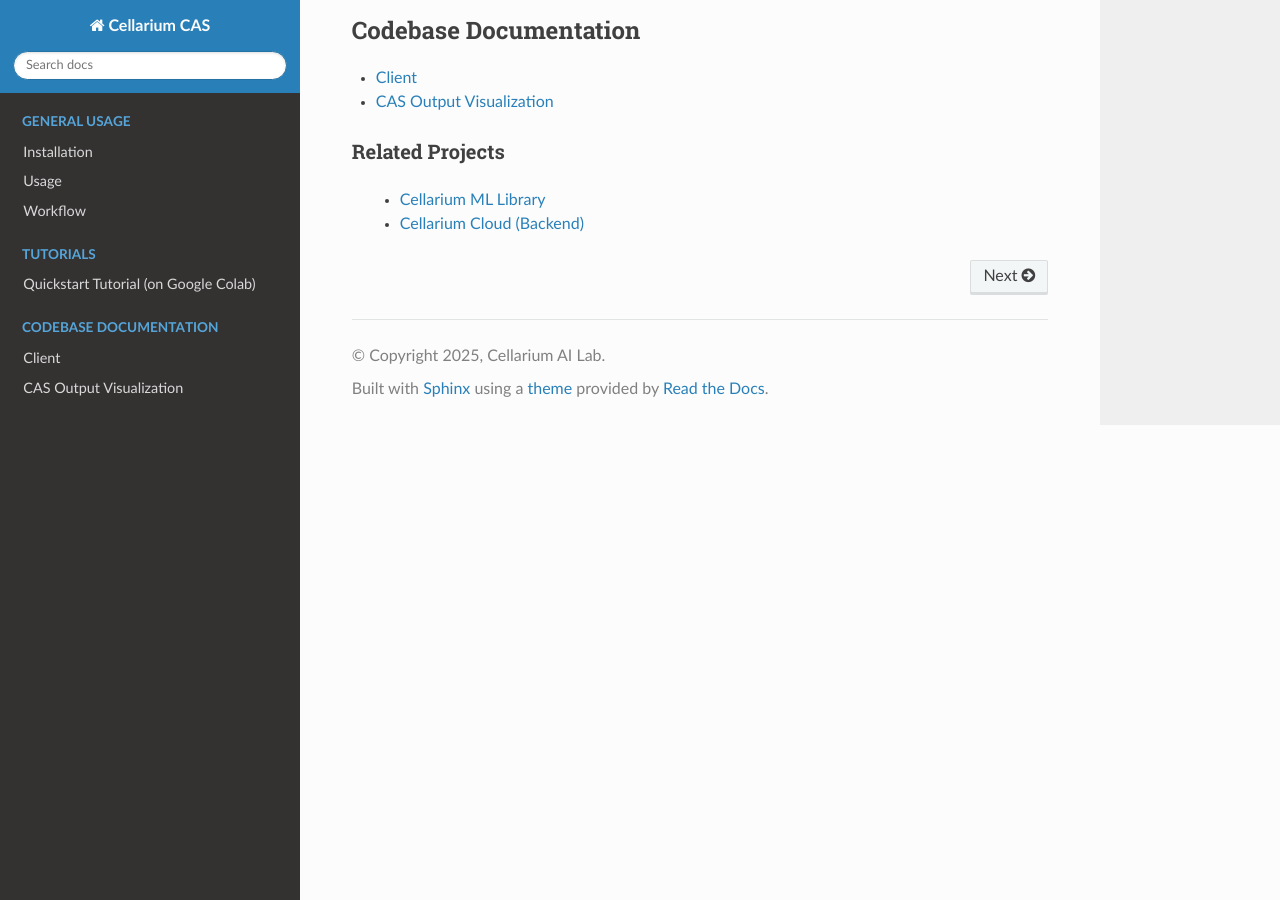
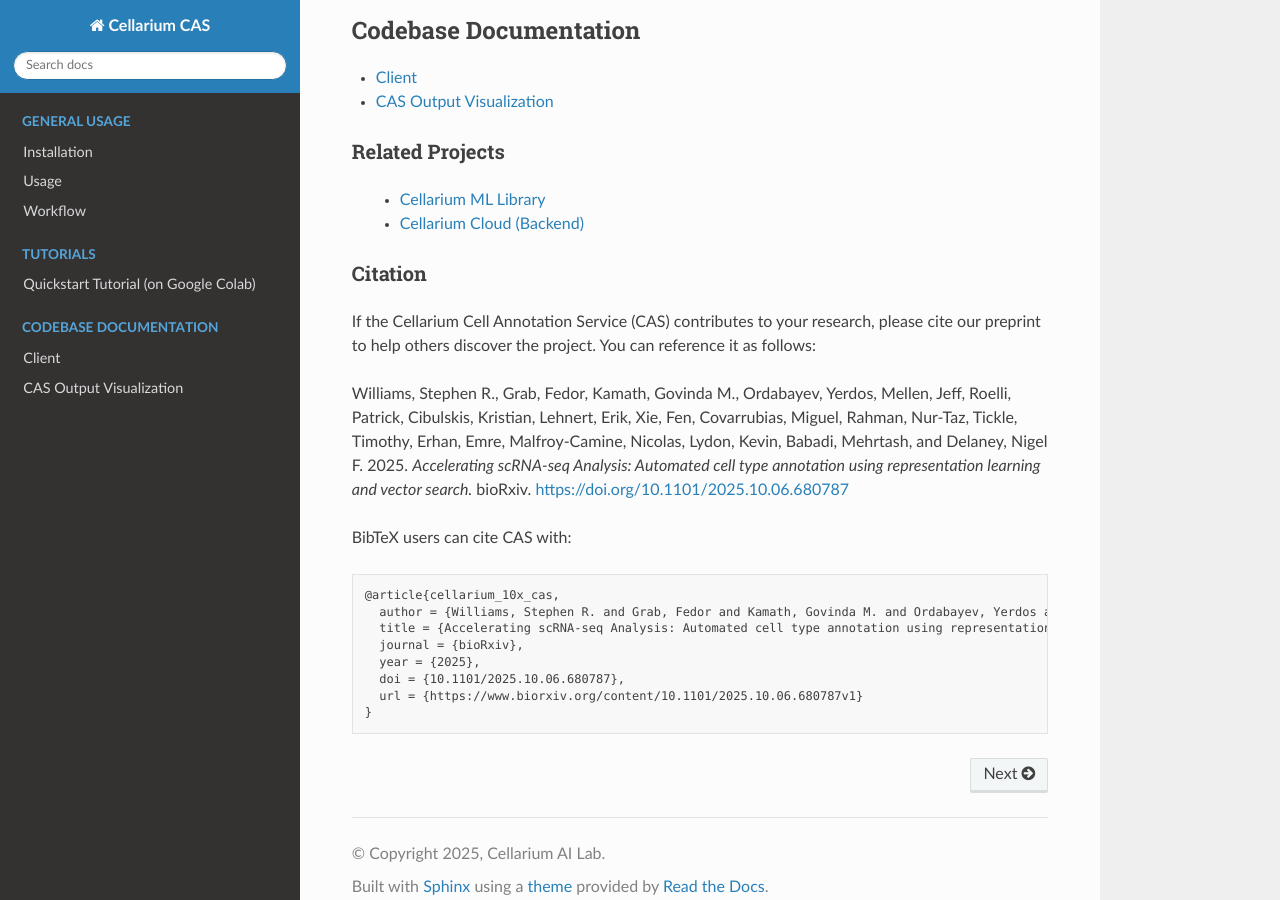
Before and after one commit to cellarium-ai/cellarium-cas, a Sphinx documentation site: the page built from docs/source/index.rst, in a window 1280 px wide and 900 px high, scrolled down 1475 px. Built offline with Sphinx 7.4.7 and the Read the Docs theme 3.1.0, drawn with Linux system fonts in a browser that asks for light colours; pages that are not in the unit, such as notebooks, are missing from menus; the version number could not be read and is left out.

Commit message:
docs: #121 add citation to index

```diff
--- a/docs/source/index.rst
+++ b/docs/source/index.rst
@@ -56,3 +56,24 @@
 ================
     * `Cellarium ML Library <https://cellarium-ai.github.io/cellarium-ml/index.html>`_
     * `Cellarium Cloud (Backend) <https://github.com/cellarium-ai/cellarium-cloud>`_
+
+
+Citation
+========
+
+If the Cellarium Cell Annotation Service (CAS) contributes to your research, please cite our preprint to help others discover the project. You can reference it as follows:
+
+Williams, Stephen R., Grab, Fedor, Kamath, Govinda M., Ordabayev, Yerdos, Mellen, Jeff, Roelli, Patrick, Cibulskis, Kristian, Lehnert, Erik, Xie, Fen, Covarrubias, Miguel, Rahman, Nur-Taz, Tickle, Timothy, Erhan, Emre, Malfroy-Camine, Nicolas, Lydon, Kevin, Babadi, Mehrtash, and Delaney, Nigel F. 2025. *Accelerating scRNA-seq Analysis: Automated cell type annotation using representation learning and vector search.* bioRxiv. https://doi.org/10.1101/2025.10.06.680787
+
+BibTeX users can cite CAS with:
+
+.. code-block:: text
+
+   @article{cellarium_10x_cas,
+     author = {Williams, Stephen R. and Grab, Fedor and Kamath, Govinda M. and Ordabayev, Yerdos and Mellen, Jeff and Roelli, Patrick and Cibulskis, Kristian and Lehnert, Erik and Xie, Fen and Covarrubias, Miguel and Rahman, Nur-Taz and Tickle, Timothy and Erhan, Emre and Malfroy-Camine, Nicolas and Lydon, Kevin and Babadi, Mehrtash and Delaney, Nigel F.},
+     title = {Accelerating scRNA-seq Analysis: Automated cell type annotation using representation learning and vector search},
+     journal = {bioRxiv},
+     year = {2025},
+     doi = {10.1101/2025.10.06.680787},
+     url = {https://www.biorxiv.org/content/10.1101/2025.10.06.680787v1}
+   }
```
Also changed, not shown: README.md (+18 -0 lines).
